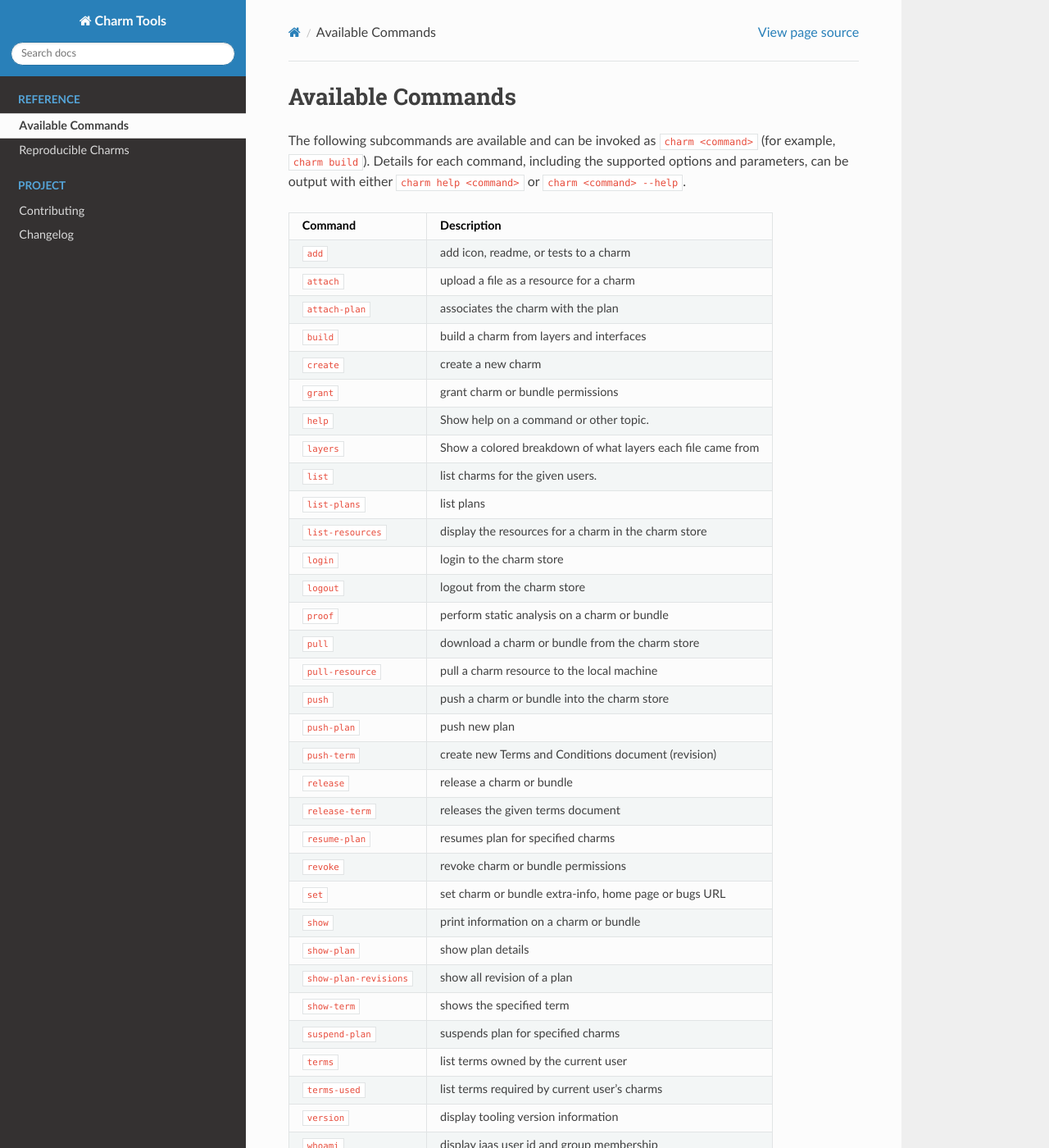
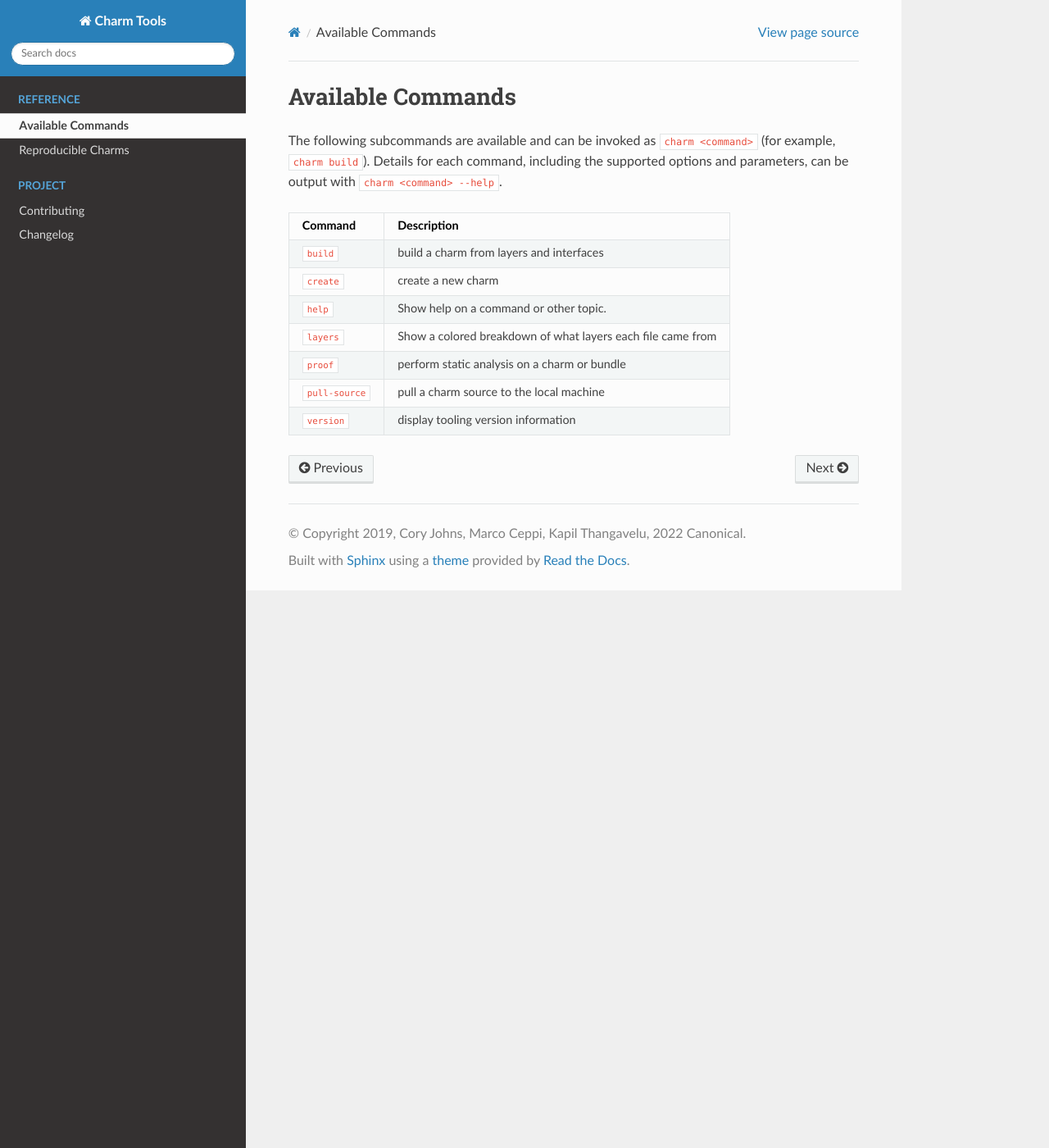
Before and after one commit to juju/charm-tools, a Sphinx documentation site: the page built from docs/commands.rst, in a window 1280 px wide and 1400 px high. Shown: the whole window at 82% size. Built offline with Sphinx 7.4.7 and the Read the Docs theme 2.0.0, drawn with Linux system fonts in a browser that asks for light colours; pages that are not in the unit, such as notebooks, are missing from menus; some of the changed text lies outside the part shown.

Commit message:
Remove mentions of charm store commands from docs
Signed-off-by: Frode Nordahl <frode.nordahl@canonical.com>

```diff
--- a/docs/commands.rst
+++ b/docs/commands.rst
@@ -3,43 +3,16 @@
 
 The following subcommands are available and can be invoked as ``charm <command>``
 (for example, ``charm build``).  Details for each command, including the supported
-options and parameters, can be output with either ``charm help <command>`` or
-``charm <command> --help``.
+options and parameters, can be output with ``charm <command> --help``.
 
 =======================  ===========================================================
 Command                  Description
 =======================  ===========================================================
-``add``                  add icon, readme, or tests to a charm
-``attach``               upload a file as a resource for a charm
-``attach-plan``          associates the charm with the plan
 ``build``                build a charm from layers and interfaces
 ``create``               create a new charm
-``grant``                grant charm or bundle permissions
 ``help``                 Show help on a command or other topic.
 ``layers``               Show a colored breakdown of what layers each file came from
-``list``                 list charms for the given users.
-``list-plans``           list plans
-``list-resources``       display the resources for a charm in the charm store
-``login``                login to the charm store
-``logout``               logout from the charm store
 ``proof``                perform static analysis on a charm or bundle
-``pull``                 download a charm or bundle from the charm store
-``pull-resource``        pull a charm resource to the local machine
-``push``                 push a charm or bundle into the charm store
-``push-plan``            push new plan
-``push-term``            create new Terms and Conditions document (revision)
-``release``              release a charm or bundle
-``release-term``         releases the given terms document
-``resume-plan``          resumes plan for specified charms
-``revoke``               revoke charm or bundle permissions
-``set``                  set charm or bundle extra-info, home page or bugs URL
-``show``                 print information on a charm or bundle
-``show-plan``            show plan details
-``show-plan-revisions``  show all revision of a plan
-``show-term``            shows the specified term
-``suspend-plan``         suspends plan for specified charms
-``terms``                list terms owned by the current user
-``terms-used``           list terms required by current user's charms
+``pull-source``          pull a charm source to the local machine
 ``version``              display tooling version information
-``whoami``               display jaas user id and group membership
 =======================  ===========================================================
--- a/docs/conf.py
+++ b/docs/conf.py
@@ -20,7 +20,7 @@
 # -- Project information -----------------------------------------------------
 
 project = 'Charm Tools'
-copyright = '2019, Cory Johns, Marco Ceppi, Kapil Thangavelu'
+copyright = '2019, Cory Johns, Marco Ceppi, Kapil Thangavelu, 2022 Canonical'
 author = 'Cory Johns, Marco Ceppi, Kapil Thangavelu'
 
 # The short X.Y version
--- a/docs/contributing.rst
+++ b/docs/contributing.rst
@@ -1,11 +1,9 @@
 Contributing
 ============
 
-The `charm`_ command is created from the combination of two repositorires:
+The `charm`_ command is created from the following repository:
 
 * `charm-tools`_ handles local operations, such as building and linting charms
-* `charmstore-client`_ handles interactions with the charm store, such as
-  pushing or pulling charms, or managing access controls
 
 Bugs should be filed against the appropriate repository for the most efficient
 handling.
```
Also changed, not shown: other parts of docs/contributing.rst (+0 -1 lines), docs/index.rst (+15 -4 lines), .github/ISSUE_TEMPLATE.md.
